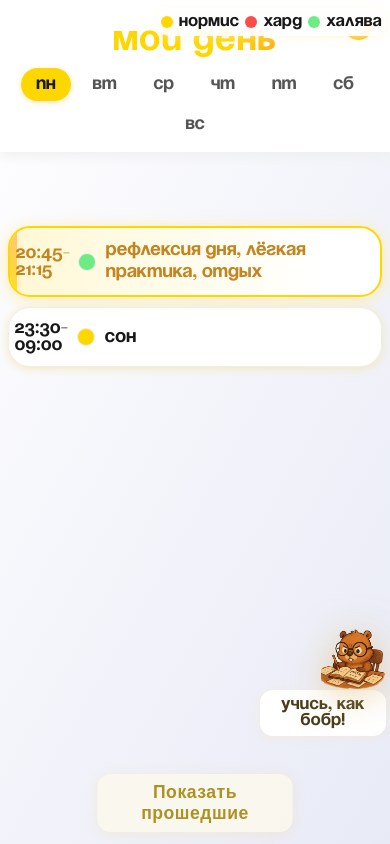
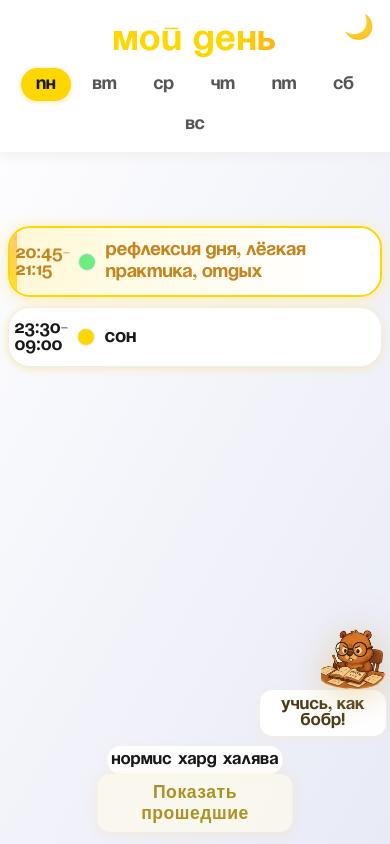
Before and after one commit to limon34rf1/repoepf, a plain HTML site: page index.html in a window 390 px wide. Drawn offline with Linux system fonts and the light colour scheme.

Commit message:
Update index.html

```diff
--- a/index.html
+++ b/index.html
@@ -240,41 +240,28 @@
   }
   .legend {
     position: fixed;
-    top: 19px;
-    right: 12px;
+    left: 50%;
+    bottom: 75px;
+    transform: translateX(-50%);
     background: rgba(255,255,255,0.91);
     border-radius: 13px;
     box-shadow: 0 2px 9px #ffeebb60;
-    display: flex;
-    gap: 10px;
+    display: flex; gap: 10px;
     padding: 6px 11px;
-    z-index: 121;
-    font-size: 0.99em;
+    z-index: 119;
+    font-size: 0.98em;
     font-weight: 600;
     align-items: center;
-    max-width: 65vw;
+    max-width: 70vw;
     transition: background 0.3s;
   }
-  html.dark .legend {
-    background: rgba(32,32,36,0.93);
-    color: #FFD700;
-  }
-  .legend .dot {
-    display: inline-block;
-    width: 12px; height: 12px; border-radius: 50%;
-    margin-right: 6px; vertical-align: middle;
-  }
-  .dot.normal { background: var(--yellow);}
-  .dot.hard   { background: var(--red);}
-  .dot.light  { background: var(--green);}
   @media (max-width: 600px) {
     .legend {
-      top: 8px;
-      right: 4px;
-      font-size: 0.85em;
+      bottom: 70px;
+      font-size: 0.83em;
       padding: 4px 7px;
       gap: 6px;
-      max-width: 88vw;
+      max-width: 90vw;
     }
   }
   .beaver-hold {
```
